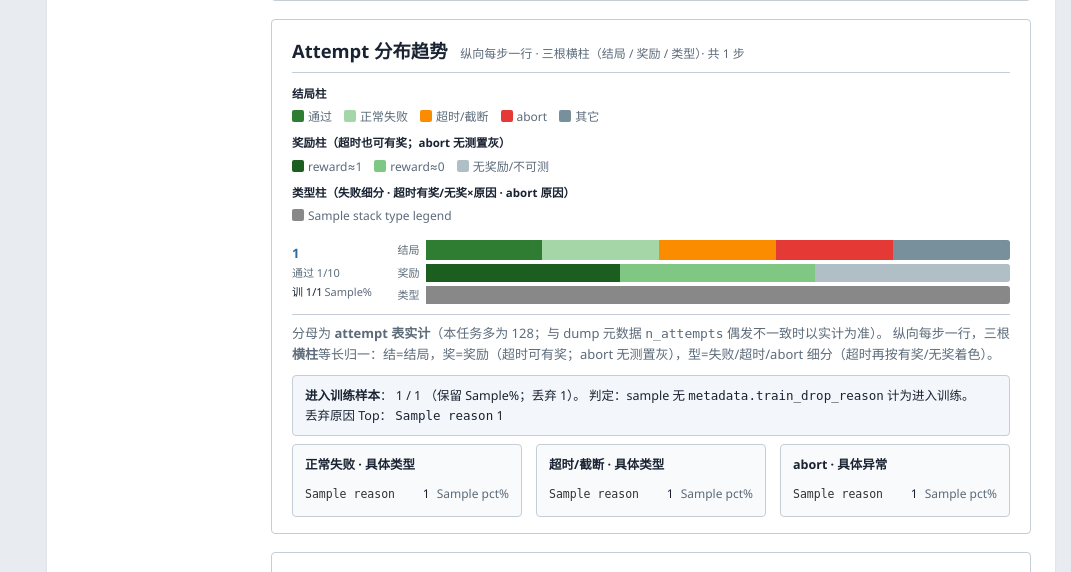
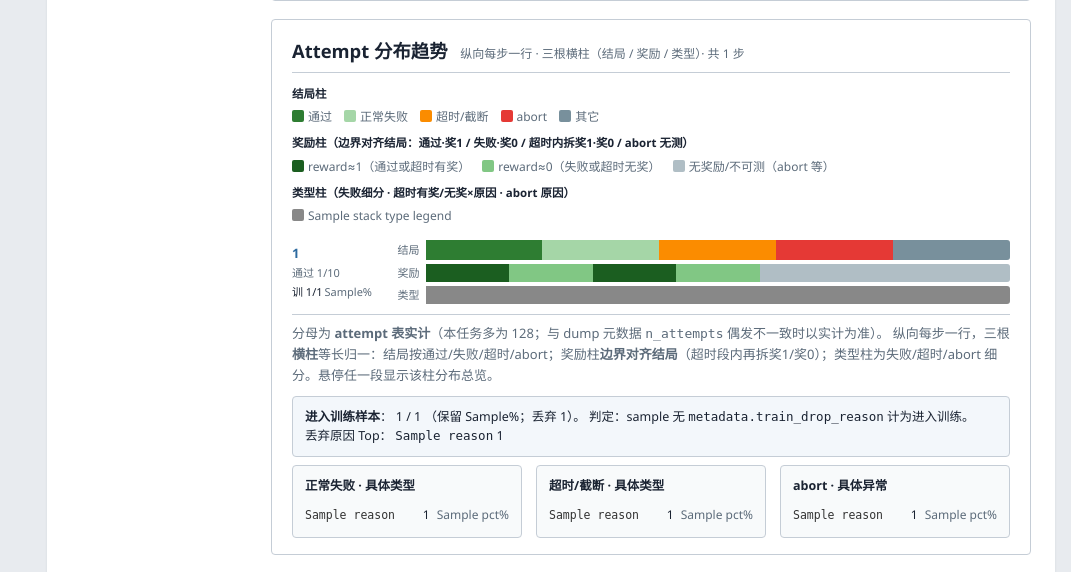
Before and after one commit to yanchenmochen/rollout-insight, a Python web app: template templates/task_detail.html in a window 1280 px wide. Shown: the part 873-1445 px from the top of the page, without its empty margins (209-1280 px from the left). Run offline with Jinja, Linux system fonts and the light colour scheme; the template is opened without the code that fills it: most values are stand-ins (such as "Sample title", 1, 10 or a date in 2020).

Commit message:
feat(task-metrics): 奖励柱按超时有奖/无奖拆分并对齐结局柱
- 增加 n_timeout_rw1/rw0/norw；奖励柱分段与结局柱同序对齐
- 悬浮提示展示通过/失败/超时奖励构成

Co-authored-by: Cursor <cursoragent@cursor.com>

```diff
--- a/controller/task_controller.py
+++ b/controller/task_controller.py
@@ -642,6 +642,10 @@ async def page_task_detail(task_id: int, request: Request) -> HTMLResponse:
             item["n_reward_1"] = int(metrics.get("n_reward_1", 0))
             item["n_reward_0"] = int(metrics.get("n_reward_0", 0))
             item["n_no_reward"] = int(metrics.get("n_no_reward", 0))
+            # 超时边界内奖励拆分（奖励柱与结局柱对齐）
+            item["n_timeout_rw1"] = int(metrics.get("n_timeout_rw1", 0))
+            item["n_timeout_rw0"] = int(metrics.get("n_timeout_rw0", 0))
+            item["n_timeout_norw"] = int(metrics.get("n_timeout_norw", 0))
             # 柱图分母用 attempt 表实计，不用 dump meta 的 n_attempts（后者偶发偏小）
             counted = int(metrics.get("n_attempts", 0))
             item["n_attempts_counted"] = counted
--- a/templates/task_detail.html
+++ b/templates/task_detail.html
@@ -498,11 +498,11 @@
                 </div>
             </div>
             <div class="stack-legend-block">
-                <div class="stack-legend-title">奖励柱（超时也可有奖；abort 无测置灰）</div>
+                <div class="stack-legend-title">奖励柱（边界对齐结局：通过·奖1 / 失败·奖0 / 超时内拆奖1·奖0 / abort 无测）</div>
                 <div class="stack-legend">
-                    <span><i class="lg lg-rw1"></i>reward≈1</span>
-                    <span><i class="lg lg-rw0"></i>reward≈0</span>
-                    <span><i class="lg lg-norw"></i>无奖励/不可测</span>
+                    <span><i class="lg lg-rw1"></i>reward≈1（通过或超时有奖）</span>
+                    <span><i class="lg lg-rw0"></i>reward≈0（失败或超时无奖）</span>
+                    <span><i class="lg lg-norw"></i>无奖励/不可测（abort 等）</span>
                 </div>
             </div>
             <div class="stack-legend-block" id="stackTypeLegendHost"{% if not stack_type_legend and not annotations_lazy %} style="display:none"{% endif %}>
@@ -521,12 +521,14 @@
                 {% set nt = r.n_timeout or 0 %}
                 {% set na = r.n_aborted or 0 %}
                 {% set no = r.n_other or 0 %}
-                {% set nr1 = r.n_reward_1 or 0 %}
-                {% set nr0 = r.n_reward_0 or 0 %}
-                {% set nnr = r.n_no_reward or 0 %}
+                {% set ntr1 = r.n_timeout_rw1 or 0 %}
+                {% set ntr0 = r.n_timeout_rw0 or 0 %}
+                {% set ntrn = r.n_timeout_norw or 0 %}
                 {% set nk = r.n_train_kept or 0 %}
                 {% set ns = r.n_train_samples if r.n_train_samples else n %}
-                <div class="stack-col" data-rollout-pk="{{ r.id }}" title="rollout {{ r.rollout_id }} · 通过 {{ np }} / 失败 {{ nf }} / 超时 {{ nt }} / abort {{ na }} · 奖1={{ nr1 }} 奖0={{ nr0 }} 无奖={{ nnr }} · 进入训练 {{ nk }}/{{ ns }}">
+                {% set outcome_tip = "结局分布：通过 " ~ np ~ " · 正常失败 " ~ nf ~ " · 超时/截断 " ~ nt ~ " · abort " ~ na ~ ((" · 其它 " ~ no) if no else "") %}
+                {% set reward_tip = "奖励分布（对齐结局）：通过·奖1 " ~ np ~ " · 失败·奖0 " ~ nf ~ " · 超时·奖1 " ~ ntr1 ~ " · 超时·奖0 " ~ ntr0 ~ ((" · 超时·无测 " ~ ntrn) if ntrn else "") ~ " · abort·无测 " ~ na ~ ((" · 其它 " ~ no) if no else "") %}
+                <div class="stack-col" data-rollout-pk="{{ r.id }}">
                     <div class="stack-row-meta">
                         <a class="stack-label" href="/api/tasks/{{ task.id }}/rollouts/{{ r.id }}">{{ r.rollout_id if r.rollout_id is not none else '-' }}</a>
                         <div class="stack-sub">通过 {{ np }}/{{ n }}</div>
@@ -535,20 +537,25 @@
                     <div class="stack-group-bars">
                         <div class="stack-bar-row">
                             <span class="cap" title="结局">结局</span>
-                            <div class="stack-bar is-outcome">
-                                {% if np %}<span class="seg seg-pass" style="flex: {{ np }} 0 0;" title="通过 · {{ np }}"></span>{% endif %}
-                                {% if nf %}<span class="seg seg-fail" style="flex: {{ nf }} 0 0;" title="正常失败 · {{ nf }}"></span>{% endif %}
-                                {% if nt %}<span class="seg seg-timeout" style="flex: {{ nt }} 0 0;" title="超时/截断 · {{ nt }}"></span>{% endif %}
-                                {% if na %}<span class="seg seg-abort" style="flex: {{ na }} 0 0;" title="abort · {{ na }}"></span>{% endif %}
-                                {% if no %}<span class="seg seg-other" style="flex: {{ no }} 0 0;" title="其它 · {{ no }}"></span>{% endif %}
+                            <div class="stack-bar is-outcome" title="{{ outcome_tip }}">
+                                {% if np %}<span class="seg seg-pass" style="flex: {{ np }} 0 0;" title="{{ outcome_tip }}"></span>{% endif %}
+                                {% if nf %}<span class="seg seg-fail" style="flex: {{ nf }} 0 0;" title="{{ outcome_tip }}"></span>{% endif %}
+                                {% if nt %}<span class="seg seg-timeout" style="flex: {{ nt }} 0 0;" title="{{ outcome_tip }}"></span>{% endif %}
+                                {% if na %}<span class="seg seg-abort" style="flex: {{ na }} 0 0;" title="{{ outcome_tip }}"></span>{% endif %}
+                                {% if no %}<span class="seg seg-other" style="flex: {{ no }} 0 0;" title="{{ outcome_tip }}"></span>{% endif %}
                             </div>
                         </div>
                         <div class="stack-bar-row">
                             <span class="cap" title="奖励">奖励</span>
-                            <div class="stack-bar">
-                                {% if nr1 %}<span class="seg seg-rw1" style="flex: {{ nr1 }} 0 0;" title="reward≈1 · {{ nr1 }}"></span>{% endif %}
-                                {% if nr0 %}<span class="seg seg-rw0" style="flex: {{ nr0 }} 0 0;" title="reward≈0 · {{ nr0 }}"></span>{% endif %}
-                                {% if nnr %}<span class="seg seg-norw" style="flex: {{ nnr }} 0 0;" title="无奖励/不可测 · {{ nnr }}"></span>{% endif %}
+                            <div class="stack-bar" title="{{ reward_tip }}">
+                                {# 边界对齐结局：通过 | 失败 | 超时(奖1/奖0/无测) | abort | 其它 #}
+                                {% if np %}<span class="seg seg-rw1" style="flex: {{ np }} 0 0;" title="{{ reward_tip }}"></span>{% endif %}
+                                {% if nf %}<span class="seg seg-rw0" style="flex: {{ nf }} 0 0;" title="{{ reward_tip }}"></span>{% endif %}
+                                {% if ntr1 %}<span class="seg seg-rw1" style="flex: {{ ntr1 }} 0 0;" title="{{ reward_tip }}"></span>{% endif %}
+                                {% if ntr0 %}<span class="seg seg-rw0" style="flex: {{ ntr0 }} 0 0;" title="{{ reward_tip }}"></span>{% endif %}
+                                {% if ntrn %}<span class="seg seg-norw" style="flex: {{ ntrn }} 0 0;" title="{{ reward_tip }}"></span>{% endif %}
+                                {% if na %}<span class="seg seg-norw" style="flex: {{ na }} 0 0;" title="{{ reward_tip }}"></span>{% endif %}
+                                {% if no %}<span class="seg seg-norw" style="flex: {{ no }} 0 0;" title="{{ reward_tip }}"></span>{% endif %}
                             </div>
                         </div>
                         <div class="stack-bar-row">
@@ -568,7 +575,7 @@
             <div class="stack-explain">
                 <p class="meta" style="margin:8px 0 6px;">
                     分母为 <strong>attempt 表实计</strong>（本任务多为 128；与 dump 元数据 <code>n_attempts</code> 偶发不一致时以实计为准）。
-                    纵向每步一行，三根<strong>横柱</strong>等长归一：结=结局，奖=奖励（超时可有奖；abort 无测置灰），型=失败/超时/abort 细分（超时再按有奖/无奖着色）。
+                    纵向每步一行，三根<strong>横柱</strong>等长归一：结局按通过/失败/超时/abort；奖励柱<strong>边界对齐结局</strong>（超时段内再拆奖1/奖0）；类型柱为失败/超时/abort 细分。悬停任一段显示该柱分布总览。
                 </p>
                 <div class="stack-train-summary" id="stackTrainSummary"{% if not (stack_train_stats and stack_train_stats.n_samples) and not annotations_lazy %} style="display:none"{% endif %}>
                     {% if annotations_lazy and not (stack_train_stats and stack_train_stats.n_samples) %}
@@ -845,16 +852,22 @@
         barEl.classList.remove("is-skeleton");
         const parts = (segments || []).filter(function (s) { return (s.count || 0) > 0; });
         if (!parts.length) {
+            barEl.removeAttribute("title");
             barEl.innerHTML = "";
             return;
         }
+        const overview = "类型分布：" + parts.map(function (seg) {
+            const key = seg.key || "";
+            const label = labelForKey(key, seg.label);
+            return label + " " + Number(seg.count || 0);
+        }).join(" · ");
+        barEl.title = overview;
         barEl.innerHTML = parts.map(function (seg) {
             const key = seg.key || "";
             const color = colorForKey(key);
-            const label = labelForKey(key, seg.label);
             return '<span class="seg" style="flex: ' + Number(seg.count || 0)
                 + " 0 0; background: " + color + ';" title="'
-                + escapeHtml(label) + " · " + Number(seg.count || 0) + '"></span>';
+                + escapeHtml(overview) + '"></span>';
         }).join("");
     }
 
```
Also changed, not shown: db/db_attempt_service.py (+14 -1 lines), tests/test_summarize_reward_metrics.py (+4 -0 lines).
